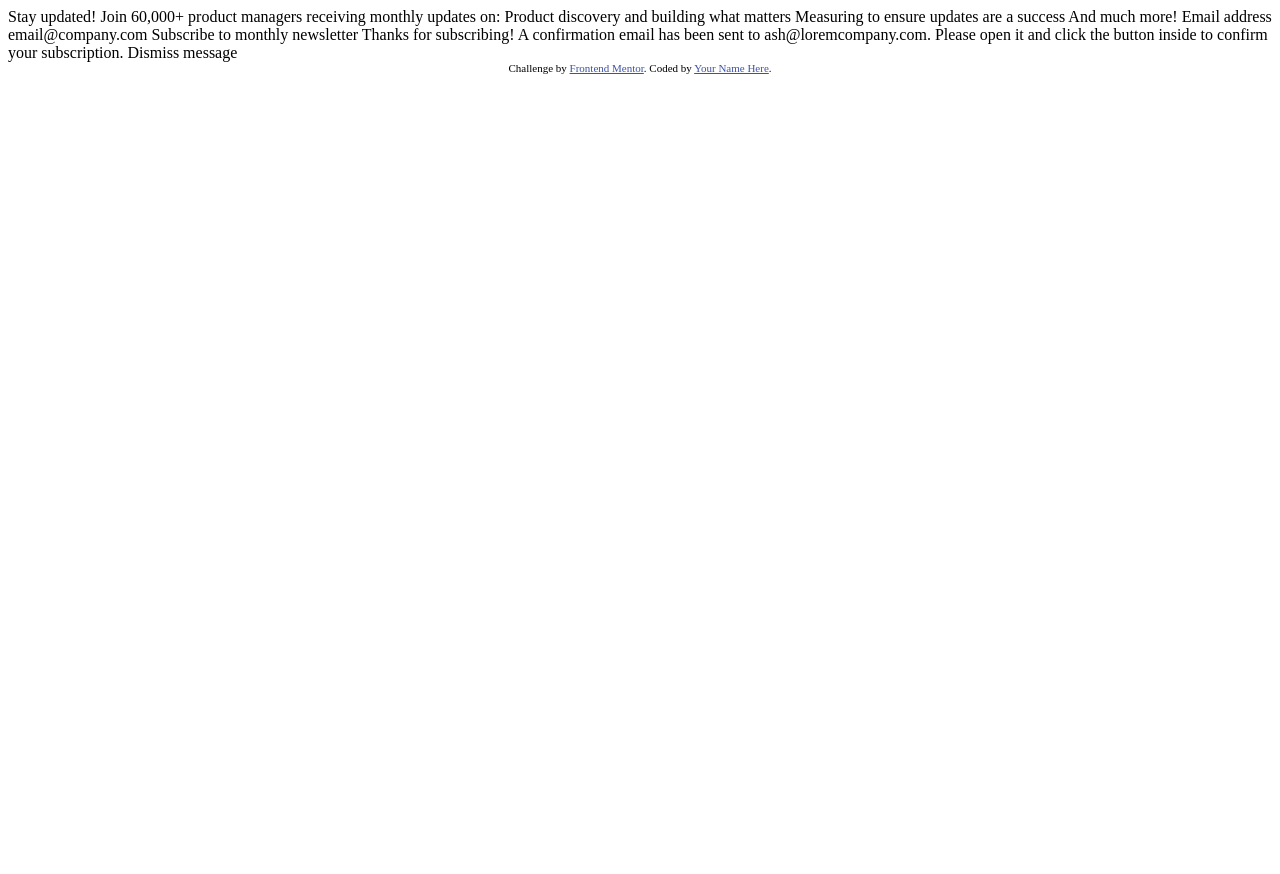
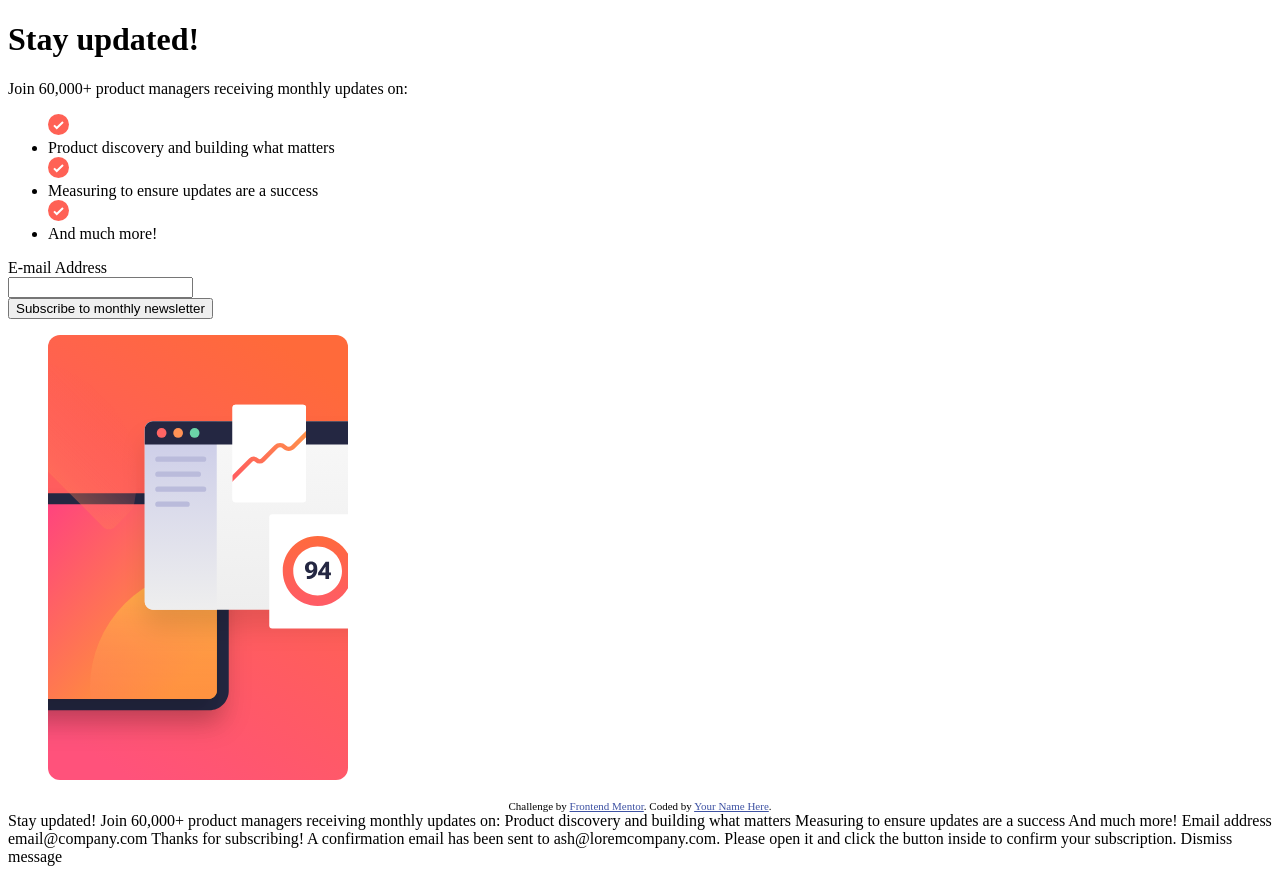
Before and after one commit to taradevio/newsletter-sign-up, a plain HTML site: page index.html in a window 1280 px wide. Before the commit the page ends 800 px from the top, so only its background shows below. Drawn offline with Linux system fonts and the light colour scheme.

Commit message:
add: main card

```diff
--- a/index.html
+++ b/index.html
@@ -2,19 +2,49 @@
 <html lang="en">
 <head>
   <meta charset="UTF-8">
-  <meta name="viewport" content="width=device-width, initial-scale=1.0"> <!-- displays site properly based on user's device -->
-
+  <meta name="viewport" content="width=device-width, initial-scale=1.0">
   <link rel="icon" type="image/png" sizes="32x32" href="./assets/images/favicon-32x32.png">
-
+  <link rel="stylesheet" href="styles.css">
   <title>Frontend Mentor | Newsletter sign-up form with success message</title>
-
-  <!-- Feel free to remove these styles or customise in your own stylesheet 👍 -->
   <style>
     .attribution { font-size: 11px; text-align: center; }
     .attribution a { color: hsl(228, 45%, 44%); }
   </style>
 </head>
 <body>
+  <main>
+    <div id="container">
+      <div class="left">
+        <h1>Stay updated!</h1>
+        <p>Join 60,000+ product managers receiving monthly updates on:</p>
+        <ul>
+          <div><img src="/assets/images/icon-list.svg" alt="tick"><li>Product discovery and building what matters</li></div>
+          <div><img src="/assets/images/icon-list.svg" alt="tick"><li>Measuring to ensure updates are a success</li></div>
+          <div><img src="/assets/images/icon-list.svg" alt="tick"><li>And much more!</li></div>
+        </ul>
+        <form>
+          <label name="email">E-mail Address</label><br>
+          <input type="email" name="email" id="email"><br>
+          <button> Subscribe to monthly newsletter</button>
+        </form>
+
+
+      </div>
+      <div class="right">
+        <figure>
+          <img src="/assets/images/illustration-sign-up-desktop.svg" alt="sign-up" width="300px">
+        </figure>
+      </div>
+    </div>
+</main>
+
+  <div class="attribution">
+    Challenge by <a href="https://www.frontendmentor.io?ref=challenge" target="_blank">Frontend Mentor</a>.
+    Coded by <a href="#">Your Name Here</a>.
+  </div>
+</body>
+</html>
+
 
   <!-- Sign-up form start -->
 
@@ -29,7 +59,7 @@
   Email address
   email@company.com
 
-  Subscribe to monthly newsletter
+
 
   <!-- Sign-up form end -->
 
@@ -43,10 +73,3 @@
   Dismiss message
 
   <!-- Success message end -->
-
-  <div class="attribution">
-    Challenge by <a href="https://www.frontendmentor.io?ref=challenge" target="_blank">Frontend Mentor</a>.
-    Coded by <a href="#">Your Name Here</a>.
-  </div>
-</body>
-</html>
```
